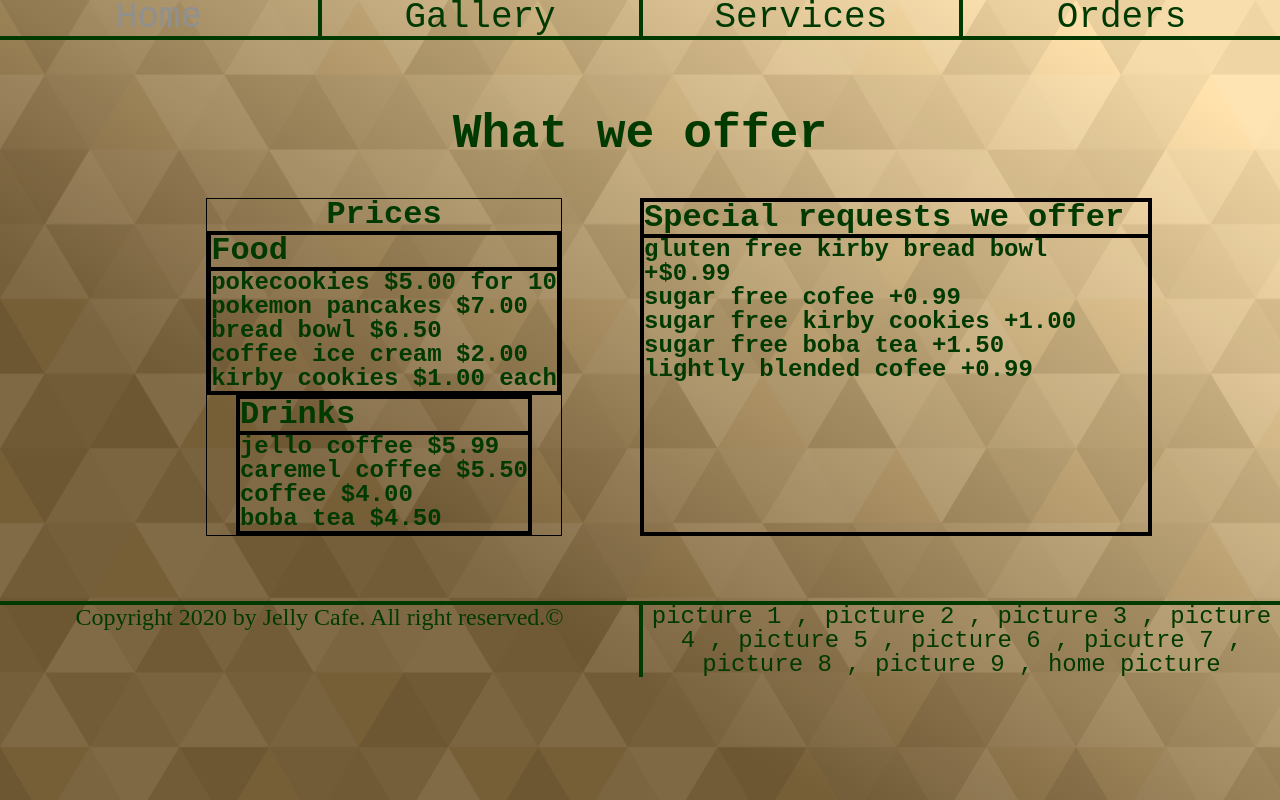
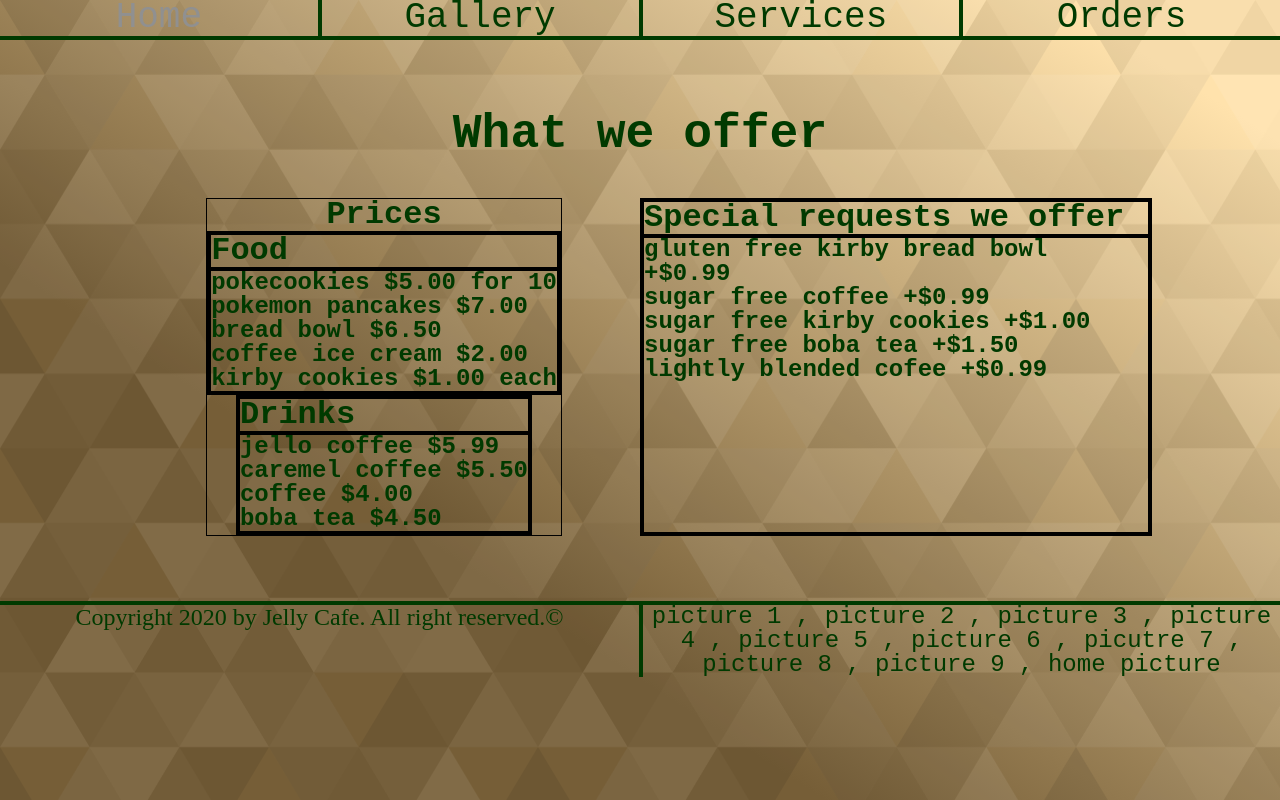
Before and after one commit to SeanZimbelman/End-of-the-Unit-Group-Project, a plain HTML site: page services.html in a window 1280 px wide. Drawn offline with Linux system fonts and the light colour scheme.

Commit message:
fixed spelling errors

```diff
--- a/services.html
+++ b/services.html
@@ -49,10 +49,10 @@
             <div class="border">
                 <h3>Special requests we offer</h3>
                 <b>gluten free kirby bread bowl +$0.99</b><br>
-                <b>sugar free cofee +0.99</b><br>
-                <b>sugar free kirby cookies +1.00</b><br>
-                <b>sugar free boba tea +1.50</b><br>
-                <b>lightly blended cofee +0.99</b><br>
+                <b>sugar free coffee +$0.99</b><br>
+                <b>sugar free kirby cookies +$1.00</b><br>
+                <b>sugar free boba tea +$1.50</b><br>
+                <b>lightly blended cofee +$0.99</b><br>
             </div>
         </section>
 
```
